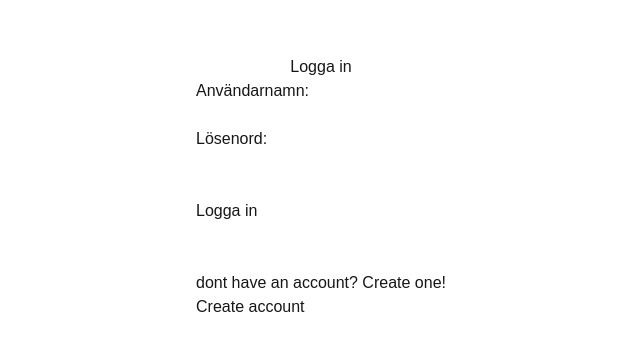
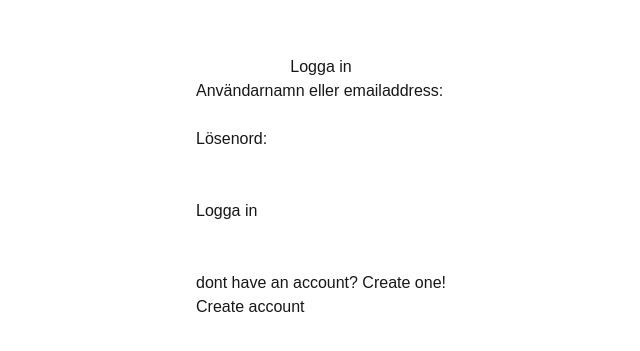
Before and after one commit to Zwee42/TMUK14Project, a Next.js app in the folder hellosociallife/: page /login in a window 1280 px wide. Shown: the part 213-564 px from the top of the page, without its empty margins (319-959 px from the left). Built offline with nearby package versions, Linux system fonts and the light colour scheme.

Commit message:
tänker inte säga vad du ska skriva här nu >:(

```diff
--- a/hellosociallife/pages/login.tsx
+++ b/hellosociallife/pages/login.tsx
@@ -50,10 +50,16 @@ export default function Home() {
       <form>
 
         <div>
-            <label htmlFor="username">Användarnamn:</label><br />
+            <label htmlFor="username">Användarnamn eller emailaddress:</label><br />
             <input type="text" id="username" name="username" value= {username} onChange={(e) => setUsername(e.target.value)}/>
 
         </div>
+
+
+
+
+
+
 
         <div>
             <label htmlFor="password">Lösenord:</label>
```
